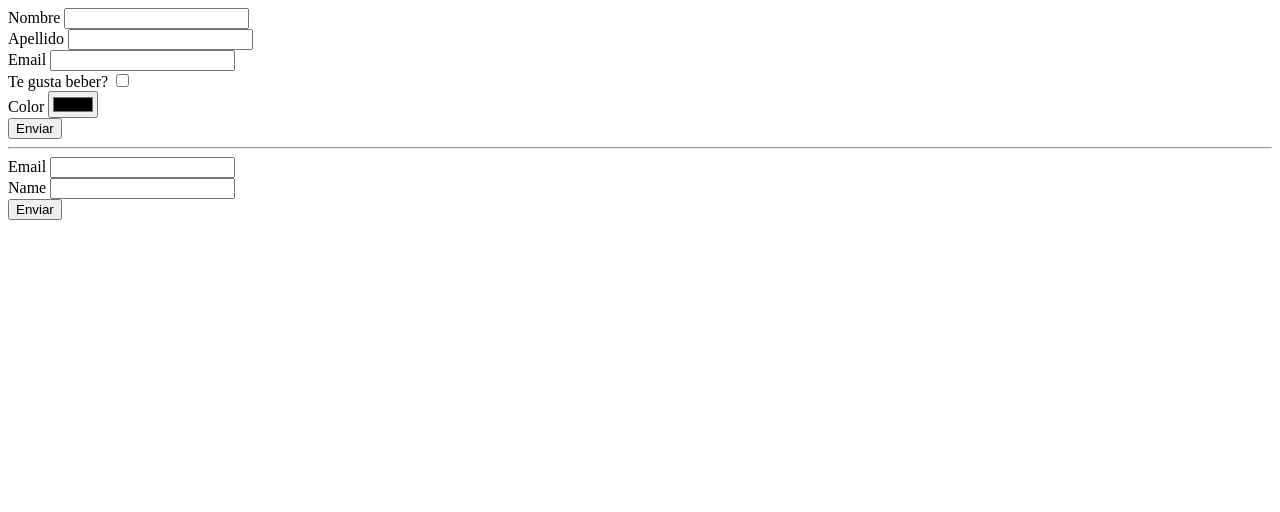
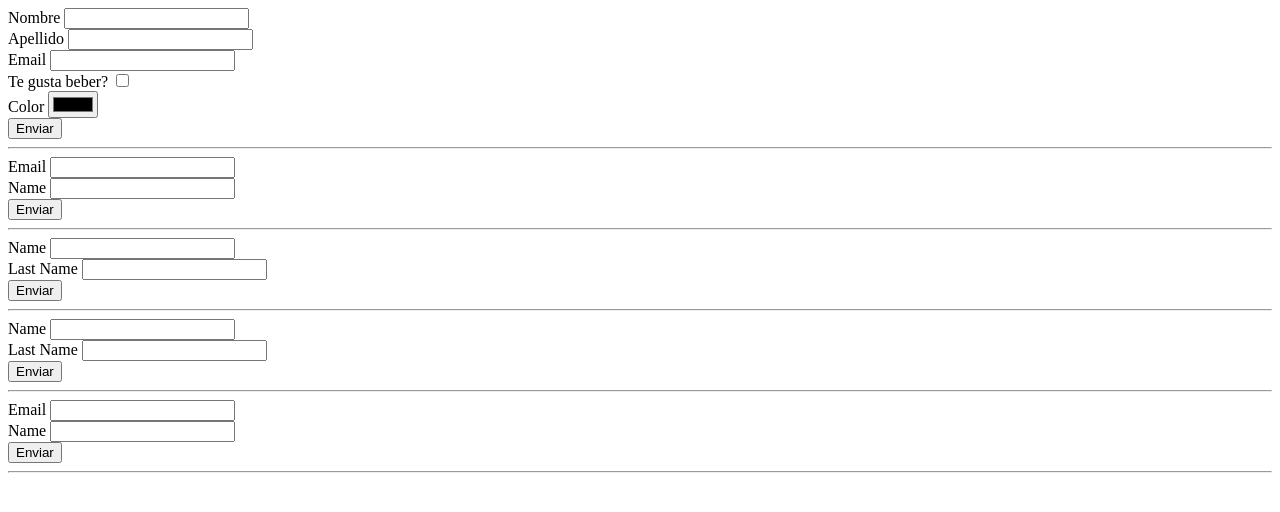
Before and after one commit to diegopagini/Design-Patterns_JS-TS, a website: page builder/js/forms.html in a window 1280 px wide. Drawn offline with Linux system fonts and the light colour scheme.

Commit message:
builder with director

```diff
--- a/builder/js/forms.html
+++ b/builder/js/forms.html
@@ -12,6 +12,13 @@
 		<div id="form1"></div>
 		<hr />
 		<div id="form2"></div>
+		<hr />
+		<div id="form3"></div>
+		<hr />
+		<div id="form4"></div>
+		<hr />
+		<div id="form5"></div>
+		<hr />
 
 		<script src="forms.js"></script>
 	</body>
--- a/builder/js/forms.js
+++ b/builder/js/forms.js
@@ -94,6 +94,27 @@ class FormBuilder {
 	}
 }
 
+// Director
+class FormDirector {
+	constructor(formBuilder) {
+		this.setBuilder(formBuilder);
+	}
+
+	setBuilder(formBuilder) {
+		this.formBuilder = formBuilder;
+	}
+
+	createPeopleForm() {
+		this.formBuilder.reset();
+		this.formBuilder.setText('firstName', 'Name').setText('lastName', 'Last Name');
+	}
+
+	createContactForm() {
+		this.formBuilder.reset();
+		this.formBuilder.setEmail('email', 'Email').setText('name', 'Name');
+	}
+}
+
 const formBuilder = new FormBuilder();
 const formPeople = formBuilder
 	.setAction('add.php')
@@ -115,3 +136,13 @@ const formEmail = formBuilder
 	.build();
 
 form2.innerHTML = formEmail.getContent();
+
+const director = new FormDirector(formBuilder);
+director.createPeopleForm();
+form3.innerHTML = formBuilder.build().getContent();
+
+director.createPeopleForm();
+form4.innerHTML = formBuilder.build().getContent();
+
+director.createContactForm();
+form5.innerHTML = formBuilder.build().getContent();
```
